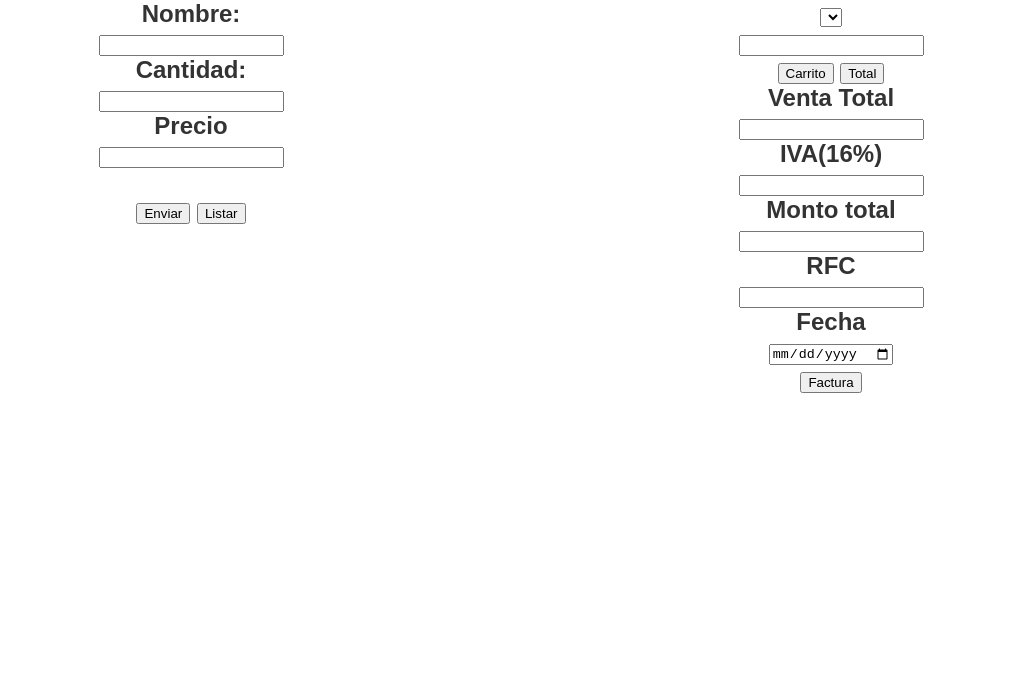
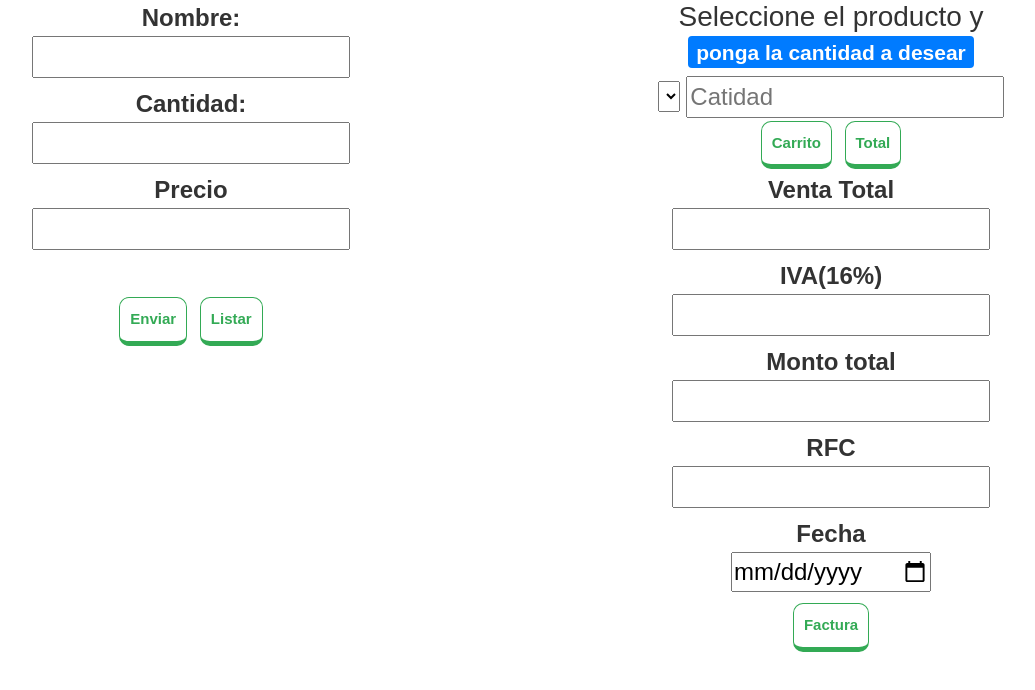
Before and after one commit to Clatua/Proyecto_Final, a website: page app/views/index.html in a window 1280 px wide. Shown: the whole page, without its empty margins (129-1164 px from the left). Drawn offline with nearby package versions, Linux system fonts and the light colour scheme; no server answers.

Commit message:
Segunda version

```diff
--- a/app/views/Js/app.js
+++ b/app/views/Js/app.js
@@ -37,7 +37,7 @@ let btnAdd=document.getElementById('btnAdd');
                     let lista="";
                     for(let j=0;j<json.length;j++)
                         {
-                            lista+="<option value='"+json[j].id+"'>" + json[j].name + json[j].cost+"</option>";
+                            lista+="<option value='"+json[j].id+"'>" + json[j].name +"  $"+ json[j].cost+"</option>";
                             select.innerHTML=lista;
                         }
             });
--- a/app/views/index.html
+++ b/app/views/index.html
@@ -4,6 +4,10 @@
     <meta charset="UTF-8">
     <meta http-equiv="X-UA-Compatible" content="IE=edge">
     <meta name="viewport" content="width=device-width, initial-scale=1.0">
+    <link href="https://cdn.jsdelivr.net/npm/bootstrap@5.0.0-beta2/dist/css/bootstrap.min.css" rel="stylesheet"
+        integrity="sha384-BmbxuPwQa2lc/FVzBcNJ7UAyJxM6wuqIj61tLrc4wSX0szH/Ev+nYRRuWlolflfl" crossorigin="anonymous">
+    <link rel="stylesheet" href="https://maxcdn.bootstrapcdn.com/bootstrap/4.0.0/css/bootstrap.min.css"
+        integrity="sha384-Gn5384xqQ1aoWXA+058RXPxPg6fy4IWvTNh0E263XmFcJlSAwiGgFAW/dAiS6JXm" crossorigin="anonymous">
     <link rel="stylesheet" type="text/css" href="Css/Style.css">
     <title>Document</title>
 </head>
@@ -11,14 +15,11 @@
     <aside>
         <center>
         <form method="post" action="http://localhost:1340/api/personas">
-            <label for="nombre">Nombre:</label><br>
-            <input type="text" id="nombre" name="nombre" ><br>
-            <label for="edad">Cantidad:</label><br>
-            <input type="text" id="cantidad" name="cantidad" ><br>
-            <label>Precio</label><br>
-            <input type="text" id="precio" name="precio"><br><br>
-            <input id="btnAdd" type="button" value="Enviar">
-            <input id="btnListar" type="button" value="Listar">
+            <label for="nombre">Nombre:<br><input type="text" id="nombre" name="nombre" ></label><br>
+            <label for="cantidad">Cantidad:<br><input type="text" id="cantidad" name="cantidad" ></label><br>
+            <label for="precio">Precio<br><input type="text" id="precio" name="precio"></label><br><br>
+            <input id="btnAdd" type="button" value="Enviar" class="btn btn-outline-success btn_verde">
+            <input id="btnListar" type="button" value="Listar" class="btn btn-outline-success btn_verde">
 
         </form>
         <div id="resultados"></div>
@@ -26,16 +27,17 @@
     </aside>
     <main>
         <center>
-        <select name="Seleccion" id="Seleccion">USUARIOS</select><br>
-        <input type="number" id="cant"><br>
-        <input type="button" name="carrito" id="btnCarrito" value="Carrito">
-        <input type="button" name="Total" id="btnTotal" value="Total"><br>
+            <h3>Seleccione el producto y <br><span class="badge badge-primary">ponga la cantidad a desear</span></h3>
+        <select name="Seleccion" id="Seleccion" >USUARIOS</select>
+        <input type="number" id="cant" placeholder="Catidad"><br>
+        <input type="button" name="carrito" id="btnCarrito" value="Carrito" class="btn btn-outline-success btn_verde">
+        <input type="button" name="Total" id="btnTotal" value="Total" class="btn btn-outline-success btn_verde"><br>
         <label>Venta Total<br><input type="text" id="venta" name="venta" ></label><br>
         <label>IVA(16%)<br><input type="text" id="iva" name="iva" ></label><br>
         <label>Monto total<br><input type="text" id="monto" name="monto" ></label><br>
         <label>RFC<br><input type="text" id="rfc" name="rfc" ></label><br>
         <label>Fecha<br><input type="date" id="fecha" name="fecha" ></label><br>
-        <input id="btnFactura" type="button" value="Factura">
+        <input id="btnFactura" type="button" value="Factura" class="btn btn-outline-success btn_verde">
         <center>
     </main>
     <script src="Js/app.js"></script>
```
Also changed, not shown: README.md.
